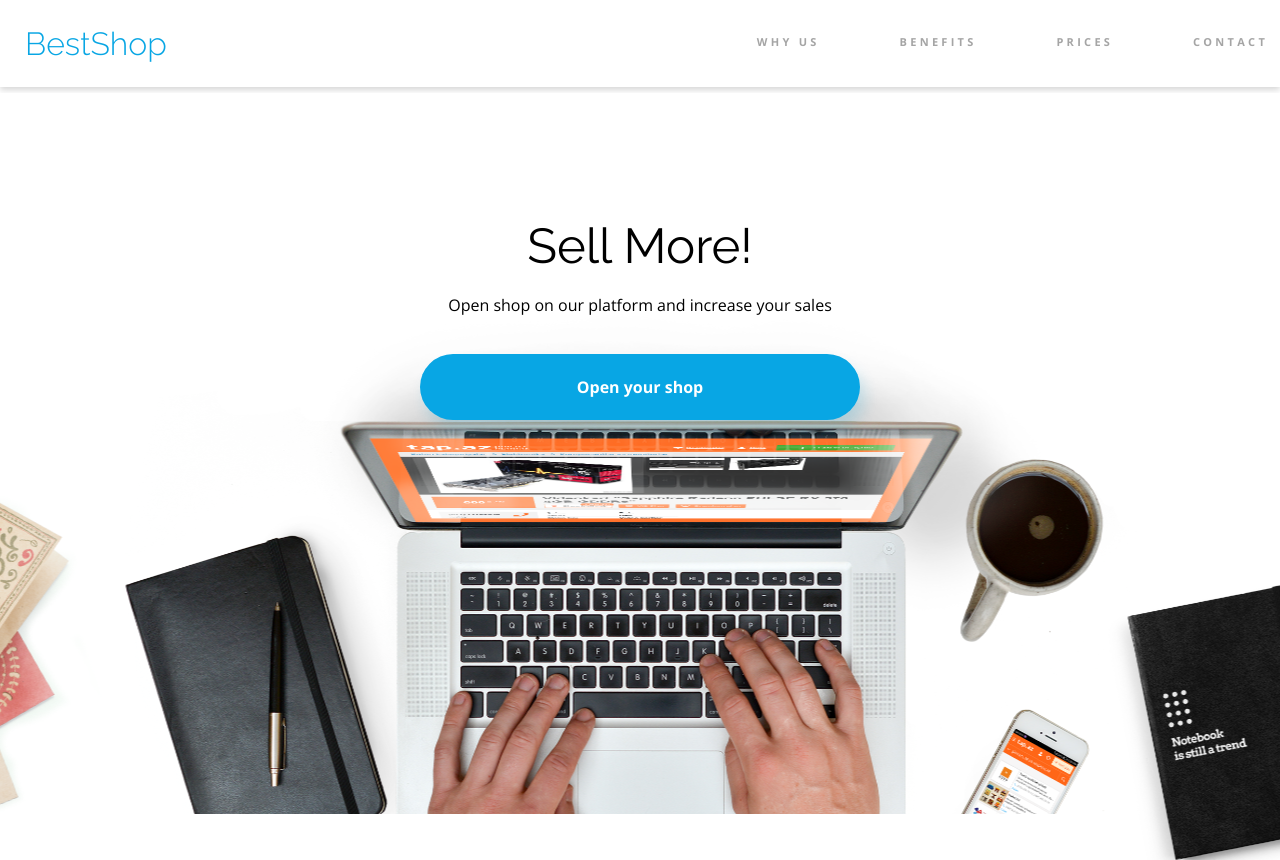
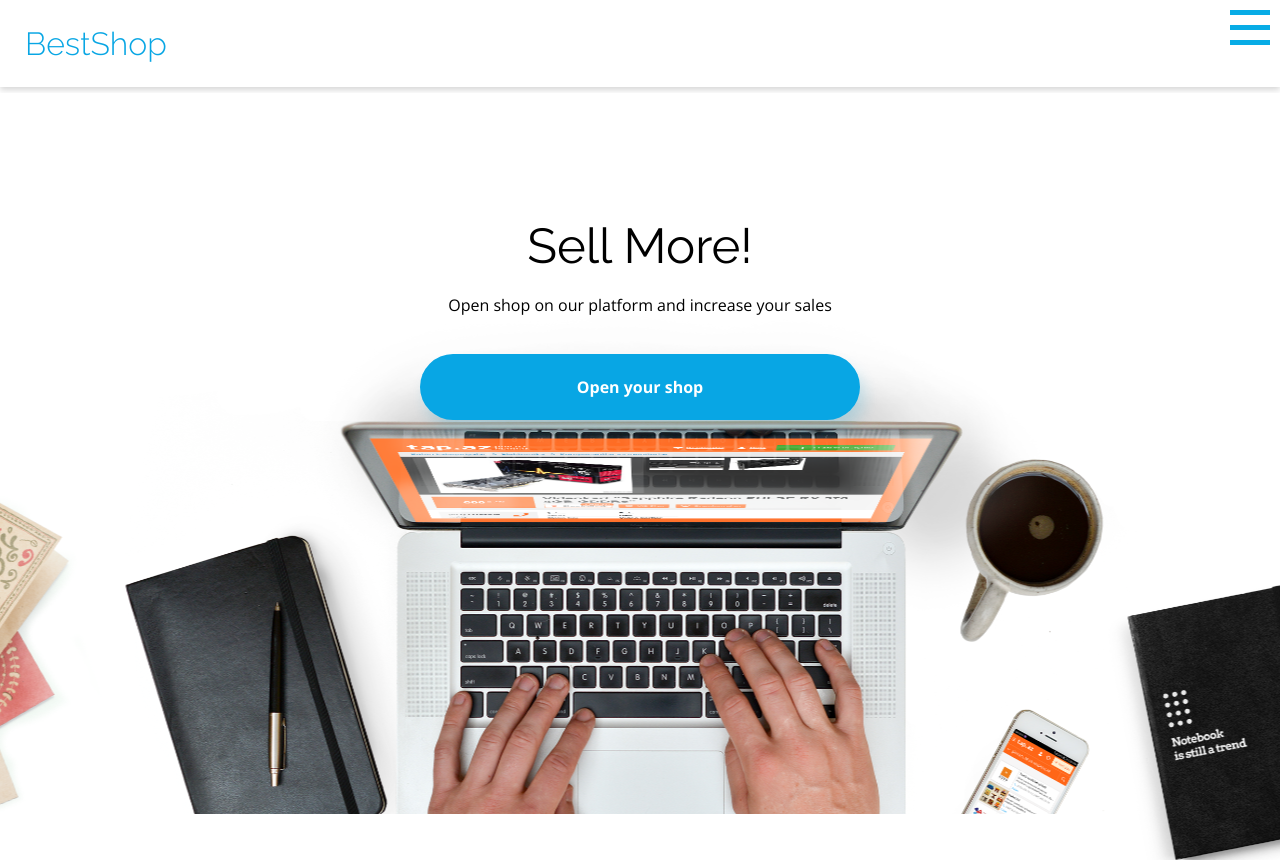
Before and after one commit to MichalPlonka92/bestshop_main, a website built with Parcel: page index.html in a window 1280 px wide. Shown: the top 860 px of the page. Built offline with nearby package versions, Linux system fonts and the light colour scheme.

Commit message:
burger_2

```diff
--- a/index.html
+++ b/index.html
@@ -17,12 +17,7 @@
 <header class="header">
     <div class="header__inner">
         <a href="#" class="header__logo">BestShop</a>
-        <input type="checkbox" class="menu__btn" id="menu__btn">
-        <label for="menu__btn" class="menu__toggle">
-            <span></span>
-            <span></span>
-            <span></span>
-        </label>
+        <button class="hamburger"></button>
         <nav class="header__menu">
             <a href="#" class="menu__item">Why us</a>
             <a href="#" class="menu__item">Benefits</a>
--- a/src/scss/_header.scss
+++ b/src/scss/_header.scss
@@ -2,53 +2,60 @@
 .header {
   background-color: $white;
   box-shadow: 0 0.1875rem 0.375rem $gray-2;
-   .menu__btn{
-     display: none;
-     left: -99999px;
-     opacity: 0;
-     position:absolute;
-     top: -9999px;
-     @media (max-width: 792px) {
-       display: flex;
 
-     }
-     .menu__toggle {
-       span {
-         &:nth-child(1) {
-           transform: rotate(45deg) translate(2px, 5px);
-         }
-         &:nth-child(2) {
-           opacity: 0;
-         }
-         &:nth-child(3) {
-           transform: rotate(-45deg) translate(2px, -5px);
-         }
-       }
-     }
+  .hamburger {
+    width: 40px;
+    height: 35px;
+    border: 0;
+    border-top: 5px solid $blue-light;
+    background: transparent;
+    position: absolute;
+    right: 10px;
+    top: 10px;
+    transition: 0.3s transform linear;
 
-   }
-  .menu__toggle {
-    display: none;
-
-    span {
-      width: 20px;
-      height: 2px;
-      display: block;
-      margin-bottom: 3px;
-      background-color: $blue-light;
-      transition: .3s all ease-in-out;
-
-      &:last-child {
-        margin-bottom: 0;
-      }
+    &::before, &::after {
+      content: '';
+      position: absolute;
+      top: 0;
+      left: 0;
+      width: 100%;
+      border-top: 5px solid $blue-light;
+      transform: translateY(10px);
     }
 
-    @media (max-width: 792px){
-      display: block;
+    &::after {
+      transform: translateY(25px);
+      transition: 0.3s transform linear;
+    }
+
+    &:focus {
+      transform: rotate(45deg) translateY(5px);
+      border: none;
+    }
+
+    &:focus::after {
+      transform: rotate(-90deg) translateX(-10px);
     }
   }
-}
 
+  .header__menu {
+    position: absolute;
+    left: 0;
+    right: 0;
+    top: 0;
+    bottom: 75%;
+    transform: translateX(-100%);
+    transition: 0.5s;
+    background-color: #fff;
+
+
+    width: 200px;
+  }
+
+  .hamburger:focus + .header__menu {
+    transform: translateX(0);
+  }
 
   .header__inner {
     width: 100%;
@@ -57,6 +64,19 @@
     margin-inline: auto;
     justify-content: space-between;
     align-items: center;
+    .header__menu {
+      position: absolute;
+      left: 0;
+      right: 0;
+      top: 0;
+      bottom: 75%;
+      transform: translateX(-100%);
+      transition: 0.5s;
+      background-color: #fff;
+
+
+      width: 200px;
+    }
 
     .header__logo {
       display: inline-block;
@@ -88,6 +108,7 @@
         letter-spacing: 0.205rem;
         text-transform: uppercase;
         transition: all 400ms ease-in-out;
+
         &:first-of-type {
           margin-left: 0;
         }
@@ -103,3 +124,5 @@
       }
     }
   }
+
+}
```
